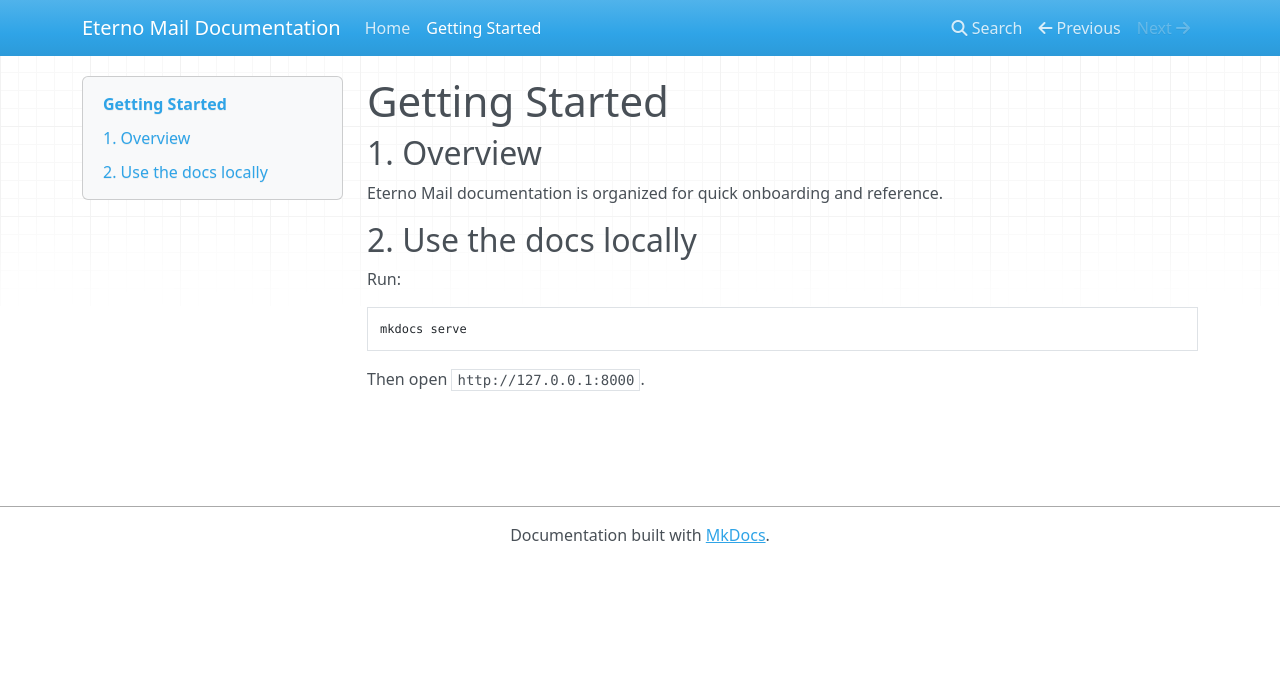
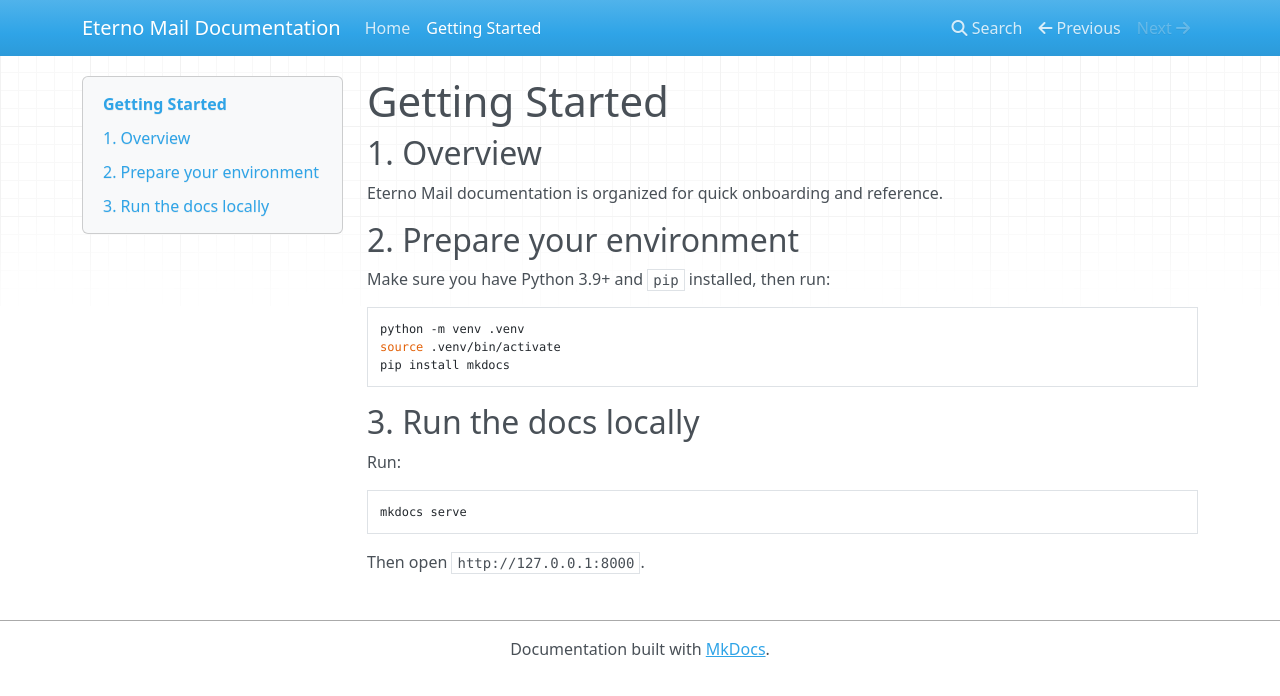
Before and after one commit to wesleiaqui/EternoMail-Docs, an MkDocs documentation site: the page built from docs/getting-started.md, in a window 1280 px wide. Shown: the top 696 px of the page. Built offline with MkDocs 1.6.1, drawn with Linux system fonts in a browser that asks for light colours; nearby versions of some CDN libraries.

Commit message:
docs: add local setup prerequisites to getting started
Co-authored-by: wesleiaqui <129563593+wesleiaqui@users.noreply.github.com>

````diff
--- a/docs/getting-started.md
+++ b/docs/getting-started.md
@@ -4,7 +4,17 @@
 
 Eterno Mail documentation is organized for quick onboarding and reference.
 
-## 2. Use the docs locally
+## 2. Prepare your environment
+
+Make sure you have Python 3.9+ and `pip` installed, then run:
+
+```bash
+python -m venv .venv
+source .venv/bin/activate
+pip install mkdocs
+```
+
+## 3. Run the docs locally
 
 Run:
 
````
